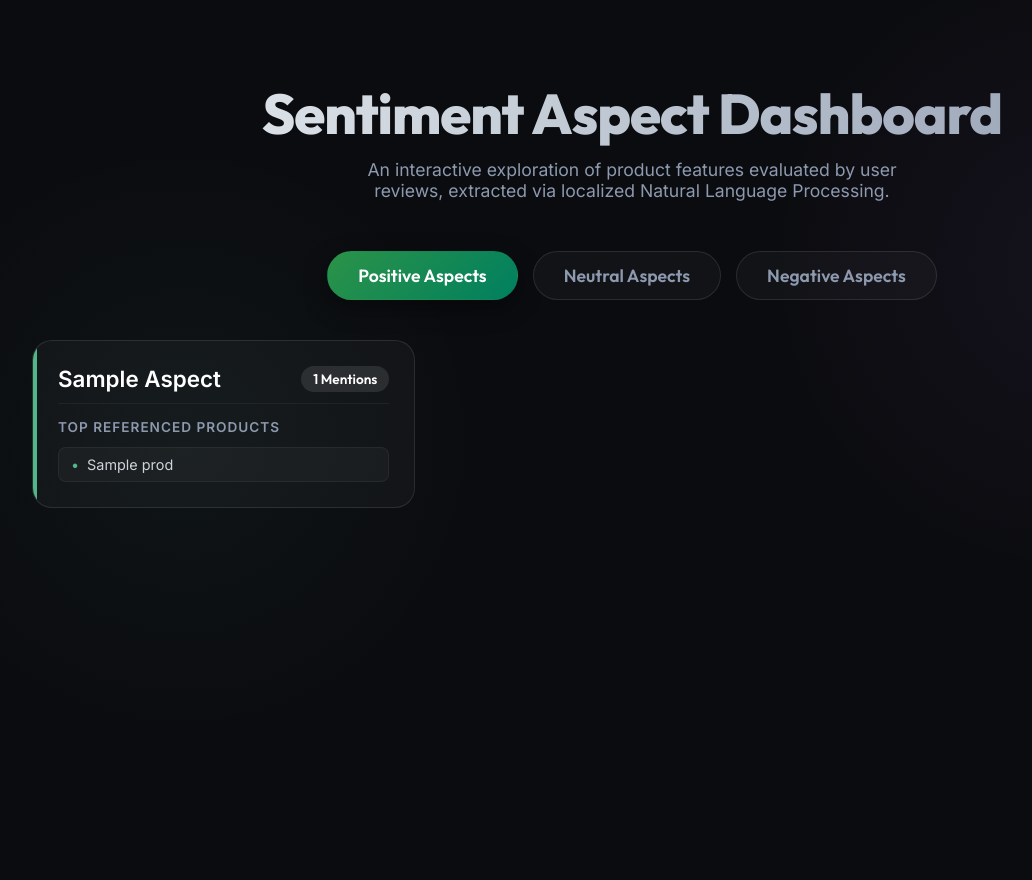
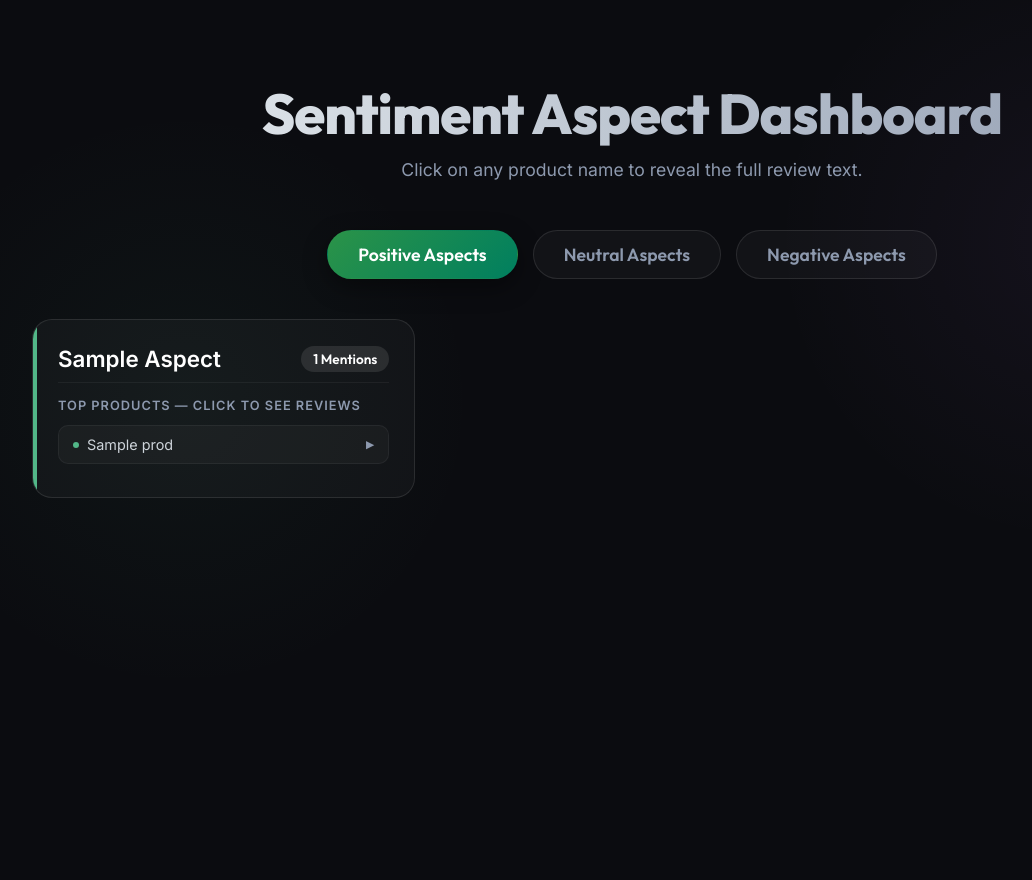
Before and after one commit to rohangho/Ecommerce-Sentiment-Analysis, a Python web app: template templates/report_template.html in a window 1280 px wide. Shown: the whole page, without its empty margins (8-1040 px from the left). After the commit the page ends 498 px from the top, so only its background shows below. Run offline with Jinja, Linux system fonts and the light colour scheme; the template is opened without the code that fills it: most values are stand-ins (such as "Sample title", 1, 10 or a date in 2020).

Commit message:
feat: Implement clickable product tags to display associated reviews in the sentiment report, supported by updated data structures.

```diff
--- a/templates/report_template.html
+++ b/templates/report_template.html
@@ -22,6 +22,8 @@
             --negative-color: #ff4d6d;
         }
 
+        *, *::before, *::after { box-sizing: border-box; }
+
         body {
             font-family: 'Inter', sans-serif;
             background-color: var(--bg-color);
@@ -32,7 +34,6 @@
             margin: 0;
             padding: 40px 20px;
             min-height: 100vh;
-            overflow-x: hidden;
         }
 
         header {
@@ -81,18 +82,6 @@
             cursor: pointer;
             backdrop-filter: blur(10px);
             transition: all 0.3s cubic-bezier(0.4, 0, 0.2, 1);
-            position: relative;
-            overflow: hidden;
-        }
-
-        .filter-btn::before {
-            content: '';
-            position: absolute;
-            top: 0; left: 0; right: 0; bottom: 0;
-            border-radius: 30px;
-            opacity: 0;
-            transition: opacity 0.3s ease;
-            z-index: -1;
         }
 
         .filter-btn:hover {
@@ -111,11 +100,10 @@
         .filter-btn[data-target="Neutral"].active { background: var(--neutral-gradient); }
         .filter-btn[data-target="Negative"].active { background: var(--negative-gradient); }
 
-        /* Dashboard Surface */
+        /* Dashboard */
         .dashboard-wrapper {
             max-width: 1200px;
             margin: 0 auto;
-            position: relative;
         }
 
         .aspect-grid {
@@ -125,15 +113,12 @@
             animation: fadeIn 0.4s ease-out forwards;
         }
 
-        .aspect-grid.active {
-            display: grid;
-        }
+        .aspect-grid.active { display: grid; }
 
-        /* Aspect Card Glassmorphism */
+        /* Aspect Card */
         .aspect-card {
             background: var(--surface-color);
             backdrop-filter: blur(16px);
-            -webkit-backdrop-filter: blur(16px);
             border: 1px solid var(--border-color);
             border-radius: 20px;
             padding: 25px;
@@ -150,7 +135,6 @@
             top: 0; left: 0; width: 4px; height: 100%;
         }
 
-        /* Card theme variants */
         #Positive .aspect-card::after { background-color: var(--positive-color); }
         #Neutral .aspect-card::after { background-color: var(--neutral-color); }
         #Negative .aspect-card::after { background-color: var(--negative-color); }
@@ -162,7 +146,6 @@
             border-color: rgba(255, 255, 255, 0.2);
         }
 
-        /* Card Header */
         .card-header {
             display: flex;
             justify-content: space-between;
@@ -178,7 +161,6 @@
             color: #fff;
             text-transform: capitalize;
             margin: 0;
-            line-height: 1.2;
         }
 
         .aspect-count {
@@ -189,12 +171,8 @@
             font-size: 0.85em;
             font-weight: 600;
             font-family: 'Outfit', sans-serif;
-            display: inline-flex;
-            align-items: center;
-            gap: 5px;
         }
 
-        /* Products List */
         .products-section {
             display: flex;
             flex-direction: column;
@@ -203,7 +181,7 @@
         }
 
         .products-label {
-            font-size: 0.85em;
+            font-size: 0.8em;
             text-transform: uppercase;
             letter-spacing: 1px;
             color: var(--text-muted);
@@ -211,31 +189,90 @@
             font-weight: 600;
         }
 
+        /* Clickable Product Tag */
         .product-tag {
             background: rgba(255, 255, 255, 0.03);
             border: 1px solid rgba(255, 255, 255, 0.05);
-            padding: 8px 12px;
-            border-radius: 8px;
+            padding: 10px 14px;
+            border-radius: 10px;
             font-size: 0.9em;
             color: #ced4da;
-            transition: background 0.2s;
+            cursor: pointer;
+            transition: all 0.25s ease;
             display: flex;
             align-items: center;
+            gap: 8px;
+            user-select: none;
         }
 
-        .product-tag::before {
-            content: '•';
-            margin-right: 8px;
+        .product-tag .arrow {
+            margin-left: auto;
+            font-size: 0.75em;
             color: var(--text-muted);
+            transition: transform 0.25s ease;
         }
 
-        #Positive .product-tag::before { color: var(--positive-color); }
-        #Neutral .product-tag::before { color: var(--neutral-color); }
-        #Negative .product-tag::before { color: var(--negative-color); }
+        .product-tag.expanded .arrow {
+            transform: rotate(90deg);
+        }
+
+        .product-tag .dot {
+            flex-shrink: 0;
+            width: 6px;
+            height: 6px;
+            border-radius: 50%;
+        }
+
+        #Positive .product-tag .dot { background: var(--positive-color); }
+        #Neutral .product-tag .dot { background: var(--neutral-color); }
+        #Negative .product-tag .dot { background: var(--negative-color); }
 
         .product-tag:hover {
             background: rgba(255, 255, 255, 0.08);
             color: #fff;
+            border-color: rgba(255, 255, 255, 0.15);
+        }
+
+        /* Review Panel (hidden by default) */
+        .review-panel {
+            max-height: 0;
+            overflow: hidden;
+            transition: max-height 0.4s ease, padding 0.3s ease, opacity 0.3s ease;
+            opacity: 0;
+            background: rgba(0, 0, 0, 0.25);
+            border-radius: 10px;
+            margin-top: 0;
+            border-left: 3px solid transparent;
+        }
+
+        .review-panel.open {
+            max-height: 600px;
+            opacity: 1;
+            padding: 14px 16px;
+            margin-top: 6px;
+            overflow-y: auto;
+        }
+
+        #Positive .review-panel { border-left-color: var(--positive-color); }
+        #Neutral .review-panel { border-left-color: var(--neutral-color); }
+        #Negative .review-panel { border-left-color: var(--negative-color); }
+
+        .review-panel .review-item {
+            padding: 10px 0;
+            border-bottom: 1px solid rgba(255, 255, 255, 0.05);
+            font-size: 0.88em;
+            color: #adb5bd;
+            line-height: 1.6;
+        }
+
+        .review-panel .review-item:last-child { border-bottom: none; }
+
+        .review-panel .review-label {
+            font-size: 0.7em;
+            text-transform: uppercase;
+            letter-spacing: 0.5px;
+            color: var(--text-muted);
+            margin-bottom: 4px;
         }
 
         /* Empty State */
@@ -252,18 +289,15 @@
             from { opacity: 0; transform: translateY(-20px); }
             to { opacity: 1; transform: translateY(0); }
         }
-
         @keyframes fadeInUp {
             from { opacity: 0; transform: translateY(20px); }
             to { opacity: 1; transform: translateY(0); }
         }
-
         @keyframes fadeIn {
             from { opacity: 0; transform: scale(0.98); }
             to { opacity: 1; transform: scale(1); }
         }
 
-        /* Responsiveness */
         @media (max-width: 768px) {
             h1 { font-size: 2.5em; }
             .aspect-grid { grid-template-columns: 1fr; }
@@ -275,7 +309,7 @@
 
     <header>
         <h1>Sentiment Aspect Dashboard</h1>
-        <p class="subtitle">An interactive exploration of product features evaluated by user reviews, extracted via localized Natural Language Processing.</p>
+        <p class="subtitle">Click on any product name to reveal the full review text.</p>
     </header>
 
     <div class="filter-container">
@@ -286,93 +320,65 @@
 
     <div class="dashboard-wrapper">
 
-        <!-- POSITIVE TAB -->
-        <div id="Positive" class="aspect-grid active">
-            {% if top_aspects['Positive']|length > 0 %}
-                {% for aspect_obj in top_aspects['Positive'] %}
+        {% for sentiment in ['Positive', 'Neutral', 'Negative'] %}
+        <div id="{{ sentiment }}" class="aspect-grid {{ 'active' if sentiment == 'Positive' else '' }}">
+            {% if top_aspects[sentiment]|length > 0 %}
+                {% for aspect_obj in top_aspects[sentiment] %}
                 <div class="aspect-card">
                     <div class="card-header">
                         <h3 class="aspect-title">{{ aspect_obj.aspect }}</h3>
                         <span class="aspect-count">{{ aspect_obj.count }} Mentions</span>
                     </div>
                     <div class="products-section">
-                        <div class="products-label">Top Referenced Products</div>
+                        <div class="products-label">Top Products &#8212; Click to see reviews</div>
                         {% for prod in aspect_obj.products %}
-                            <div class="product-tag">{{ prod }}</div>
+                            <div class="product-tag" onclick="toggleReview(this)">
+                                <span class="dot"></span>
+                                <span class="prod-name">{{ prod.name }}</span>
+                                <span class="arrow">&#9654;</span>
+                            </div>
+                            <div class="review-panel">
+                                {% for review in prod.reviews %}
+                                <div class="review-item">
+                                    <div class="review-label">Review {{ loop.index }}</div>
+                                    {{ review }}
+                                </div>
+                                {% endfor %}
+                            </div>
                         {% endfor %}
                     </div>
                 </div>
                 {% endfor %}
             {% else %}
-                <div class="empty-state">No Positive Aspects Found.</div>
+                <div class="empty-state">No {{ sentiment }} Aspects Found.</div>
             {% endif %}
         </div>
-
-        <!-- NEUTRAL TAB -->
-        <div id="Neutral" class="aspect-grid">
-            {% if top_aspects['Neutral']|length > 0 %}
-                {% for aspect_obj in top_aspects['Neutral'] %}
-                <div class="aspect-card">
-                    <div class="card-header">
-                        <h3 class="aspect-title">{{ aspect_obj.aspect }}</h3>
-                        <span class="aspect-count">{{ aspect_obj.count }} Mentions</span>
-                    </div>
-                    <div class="products-section">
-                        <div class="products-label">Top Referenced Products</div>
-                        {% for prod in aspect_obj.products %}
-                            <div class="product-tag">{{ prod }}</div>
-                        {% endfor %}
-                    </div>
-                </div>
-                {% endfor %}
-            {% else %}
-                <div class="empty-state">No Neutral Aspects Found.</div>
-            {% endif %}
-        </div>
-
-        <!-- NEGATIVE TAB -->
-        <div id="Negative" class="aspect-grid">
-            {% if top_aspects['Negative']|length > 0 %}
-                {% for aspect_obj in top_aspects['Negative'] %}
-                <div class="aspect-card">
-                    <div class="card-header">
-                        <h3 class="aspect-title">{{ aspect_obj.aspect }}</h3>
-                        <span class="aspect-count">{{ aspect_obj.count }} Mentions</span>
-                    </div>
-                    <div class="products-section">
-                        <div class="products-label">Top Referenced Products</div>
-                        {% for prod in aspect_obj.products %}
-                            <div class="product-tag">{{ prod }}</div>
-                        {% endfor %}
-                    </div>
-                </div>
-                {% endfor %}
-            {% else %}
-                <div class="empty-state">No Negative Aspects Found.</div>
-            {% endif %}
-        </div>
+        {% endfor %}
 
     </div>
 
     <script>
         function switchTab(targetId) {
-            // Update buttons
             document.querySelectorAll('.filter-btn').forEach(btn => {
-                if (btn.getAttribute('data-target') === targetId) {
-                    btn.classList.add('active');
-                } else {
-                    btn.classList.remove('active');
-                }
+                btn.classList.toggle('active', btn.getAttribute('data-target') === targetId);
             });
+            document.querySelectorAll('.aspect-grid').forEach(grid => {
+                grid.classList.toggle('active', grid.id === targetId);
+            });
+        }
 
-            // Update grids
-            document.querySelectorAll('.aspect-grid').forEach(grid => {
-                if (grid.id === targetId) {
-                    grid.classList.add('active');
-                } else {
-                    grid.classList.remove('active');
-                }
-            });
+        function toggleReview(el) {
+            const panel = el.nextElementSibling;
+            const isOpen = panel.classList.contains('open');
+
+            // Close all panels inside same card
+            el.closest('.products-section').querySelectorAll('.review-panel').forEach(p => p.classList.remove('open'));
+            el.closest('.products-section').querySelectorAll('.product-tag').forEach(t => t.classList.remove('expanded'));
+
+            if (!isOpen) {
+                panel.classList.add('open');
+                el.classList.add('expanded');
+            }
         }
     </script>
 </body>
```
Also changed, not shown: src/aspect_extractor.py (+17 -8 lines), 1 other file.
